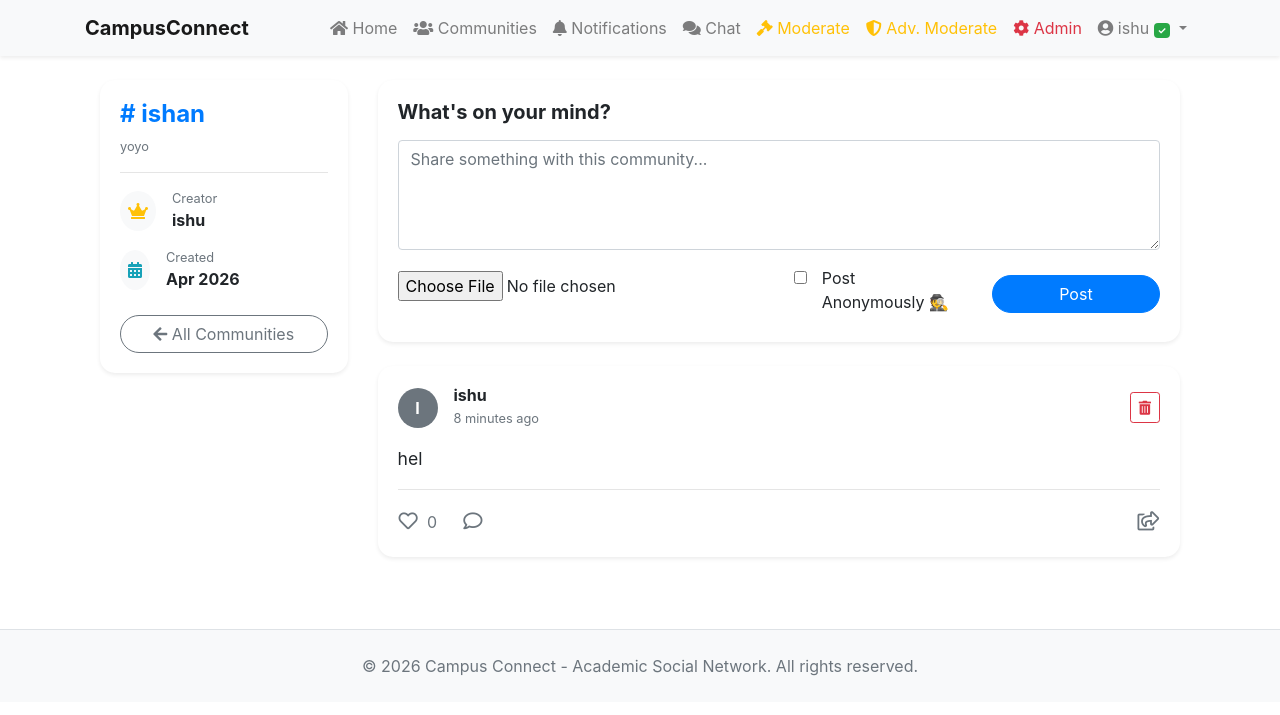
After one commit to Ishannjain/CampusTalk, a Django app: page /community/1/ in a window 1280 px wide. The commit adds this page. Shown: the top 715 px of the page. Run offline with Django 5.2, Linux system fonts and the light colour scheme; a user stored in the database is signed in; data comes from the database, SQL or seed files in the repository; both versions use the stored data as it was after the commit; data that the repository does not hold is empty; some libraries are stand-ins or nearby versions.

Commit message:
communites

```diff
--- a/accounts/forms.py
+++ b/accounts/forms.py
@@ -86,3 +86,24 @@ class ContentReportForm(forms.ModelForm):
                 }
             ),
         }
+
+from .models import Community, CommunityPost
+
+class CommunityForm(forms.ModelForm):
+    class Meta:
+        model = Community
+        fields = ['name', 'description']
+        widgets = {
+            'name': forms.TextInput(attrs={'class': 'form-control', 'placeholder': 'Community Name'}),
+            'description': forms.Textarea(attrs={'class': 'form-control', 'rows': 3, 'placeholder': 'What is this community about?'}),
+        }
+
+class CommunityPostForm(forms.ModelForm):
+    class Meta:
+        model = CommunityPost
+        fields = ['content', 'image', 'is_anonymous']
+        widgets = {
+            'content': forms.Textarea(attrs={'class': 'form-control', 'rows': 4, 'placeholder': 'Share something with this community...'}),
+            'image': forms.FileInput(attrs={'class': 'form-control-file'}),
+            'is_anonymous': forms.CheckboxInput(attrs={'class': 'form-check-input'}),
+        }
--- /dev/null
+++ b/accounts/templates/accounts/community_detail.html
@@ -0,0 +1,137 @@
+{% extends "accounts/layout.html" %}
+{% block body %}
+<div class="container mt-4">
+    <div class="row">
+        <!-- Sidebar: Community Info -->
+        <div class="col-md-3 mb-4">
+            <div class="card border-0 shadow-sm sticky-top" style="top: 20px; border-radius: 15px;">
+                <div class="card-body">
+                    <h4 class="text-primary font-weight-bold"># {{ community.name }}</h4>
+                    <p class="text-muted small">{{ community.description }}</p>
+                    <hr>
+                    <div class="d-flex align-items-center mb-3">
+                        <div class="bg-light rounded-circle p-2 mr-3">
+                            <i class="fas fa-crown text-warning"></i>
+                        </div>
+                        <div>
+                            <small class="text-muted d-block">Creator</small>
+                            <span class="font-weight-bold">{{ community.creator.username }}</span>
+                        </div>
+                    </div>
+                    <div class="d-flex align-items-center">
+                        <div class="bg-light rounded-circle p-2 mr-3">
+                            <i class="fas fa-calendar-alt text-info"></i>
+                        </div>
+                        <div>
+                            <small class="text-muted d-block">Created</small>
+                            <span class="font-weight-bold">{{ community.created_at|date:"M Y" }}</span>
+                        </div>
+                    </div>
+                    <a href="{% url 'community_list' %}" class="btn btn-outline-secondary btn-block mt-4" style="border-radius: 20px;">
+                        <i class="fas fa-arrow-left"></i> All Communities
+                    </a>
+                </div>
+            </div>
+        </div>
+
+        <!-- Main Content: Posts -->
+        <div class="col-md-9">
+            <!-- Create Post Card -->
+            <div class="card border-0 shadow-sm mb-4" style="border-radius: 15px;">
+                <div class="card-body">
+                    <h5 class="mb-3 font-weight-bold">What's on your mind?</h5>
+                    <form method="post" enctype="multipart/form-data">
+                        {% csrf_token %}
+                        <div class="form-group">
+                            {{ form.content }}
+                        </div>
+                        <div class="row align-items-center">
+                            <div class="col-md-6">
+                                <div class="custom-file mb-2">
+                                    {{ form.image }}
+                                </div>
+                            </div>
+                            <div class="col-md-3">
+                                <div class="form-check mb-2">
+                                    {{ form.is_anonymous }}
+                                    <label class="form-check-label ml-2" for="{{ form.is_anonymous.id_for_label }}">
+                                        Post Anonymously 🕵️
+                                    </label>
+                                </div>
+                            </div>
+                            <div class="col-md-3">
+                                <button type="submit" class="btn btn-primary btn-block" style="border-radius: 20px;">Post</button>
+                            </div>
+                        </div>
+                    </form>
+                </div>
+            </div>
+
+            <!-- Posts Feed -->
+            <div id="posts-feed">
+                {% for post in posts %}
+                    <div class="card border-0 shadow-sm mb-4" style="border-radius: 15px;">
+                        <div class="card-body">
+                            <div class="d-flex justify-content-between align-items-center mb-3">
+                                <div class="d-flex align-items-center">
+                                    <div class="bg-secondary text-white rounded-circle d-flex align-items-center justify-content-center mr-3" style="width: 40px; height: 40px; font-weight: bold;">
+                                        {% if post.is_anonymous %}?{% else %}{{ post.user.username|make_list|first|upper }}{% endif %}
+                                    </div>
+                                    <div>
+                                        <h6 class="mb-0 font-weight-bold">
+                                            {% if post.is_anonymous %}
+                                                <span class="text-secondary">🕵️ Anonymous User</span>
+                                            {% else %}
+                                                {{ post.user.username }}
+                                            {% endif %}
+                                        </h6>
+                                        <small class="text-muted">{{ post.created_at|timesince }} ago</small>
+                                    </div>
+                                </div>
+                                <div class="dropdown">
+                                    {% if post.user == user or user.is_moderator %}
+                                        <a href="{% url 'delete_post' post.id %}" class="btn btn-sm btn-outline-danger" onclick="return confirm('Delete this post?')">
+                                            <i class="fas fa-trash-alt"></i>
+                                        </a>
+                                    {% endif %}
+                                </div>
+                            </div>
+
+                            <p class="card-text" style="font-size: 1.1rem; line-height: 1.6;">{{ post.content|linebreaksbr }}</p>
+
+                            {% if post.image %}
+                                <div class="mb-3">
+                                    <img src="{{ post.image.url }}" class="img-fluid rounded-lg shadow-sm" style="max-height: 500px; width: 100%; object-fit: cover;" alt="Post Image">
+                                </div>
+                            {% endif %}
+
+                            <hr>
+                            <div class="d-flex align-items-center">
+                                <form action="{% url 'toggle_community_post_like' post.id %}" method="post" class="mr-4">
+                                    {% csrf_token %}
+                                    <button type="submit" class="btn btn-link p-0 text-decoration-none {% if post.is_liked %}text-danger{% else %}text-muted{% endif %}" style="font-size: 1.2rem;">
+                                        <i class="{% if post.is_liked %}fas{% else %}far{% endif %} fa-heart"></i>
+                                        <span class="ml-1" style="font-size: 1rem;">{{ post.likes.count }}</span>
+                                    </button>
+                                </form>
+                                <button class="btn btn-link p-0 text-muted text-decoration-none mr-4" style="font-size: 1.2rem;">
+                                    <i class="far fa-comment"></i>
+                                </button>
+                                <button class="btn btn-link p-0 text-muted text-decoration-none ml-auto" style="font-size: 1.2rem;">
+                                    <i class="far fa-share-square"></i>
+                                </button>
+                            </div>
+                        </div>
+                    </div>
+                {% empty %}
+                    <div class="text-center py-5 bg-white rounded shadow-sm">
+                        <i class="fas fa-ghost fa-3x text-light mb-3"></i>
+                        <h5 class="text-muted">No posts in this community yet.</h5>
+                        <p class="text-muted small">Be the first to spark a conversation!</p>
+                    </div>
+                {% endfor %}
+            </div>
+        </div>
+    </div>
+</div>
+{% endblock %}
--- a/accounts/templates/accounts/layout.html
+++ b/accounts/templates/accounts/layout.html
@@ -28,6 +28,11 @@
                         </a>
                     </li>
                     {% if user.is_authenticated %}
+                        <li class="nav-item">
+                            <a href="{% url 'community_list' %}" class="nav-link">
+                                <i class="fas fa-users"></i> Communities
+                            </a>
+                        </li>
                         <li class="nav-item">
                             <a href="{% url 'notifications' %}" class="nav-link">
                                 <i class="fas fa-bell"></i> Notifications
--- a/accounts/urls.py
+++ b/accounts/urls.py
@@ -38,4 +38,18 @@ urlpatterns = [
 
     path('api/notifications/', api_views.get_unread_notifications, name='api_notifications'), # GET
     path('api/notifications/mark_read/', api_views.get_unread_notifications, name='api_notifications_read'), # POST
+
+    # Community Module
+    path('communities/', views.community_list, name='community_list'),
+    path('community/<int:community_id>/', views.community_detail, name='community_detail'),
+    path('community-post/<int:post_id>/like/', views.toggle_community_post_like, name='toggle_community_post_like'),
+
+    # Content Deletion
+    path('delete-post/<int:post_id>/', views.delete_post, name='delete_post'),
+    path('delete-comment/<int:comment_id>/', views.delete_comment, name='delete_comment'),
+    path('delete-chat/<int:message_id>/', views.delete_chat_message, name='delete_chat_message'),
+
+    # Likes
+    path('post/<int:post_id>/like/', views.toggle_post_like, name='toggle_post_like'),
+    path('comment/<int:comment_id>/like/', views.toggle_comment_like, name='toggle_comment_like'),
 ]
--- a/accounts/views.py
+++ b/accounts/views.py
@@ -11,8 +11,8 @@ from django.shortcuts import get_object_or_404, redirect, render
 from django.urls import reverse
 from django.views.decorators.http import require_http_methods
 
-from .forms import CustomUserCreationForm, LoginForm, PostForm, CommentForm, ChatMessageForm, UserProfileForm
-from .models import User, CommonPost, Comment, ChatMessage, ContentReport, Report
+from .forms import CustomUserCreationForm, LoginForm, PostForm, CommentForm, ChatMessageForm, UserProfileForm, CommunityForm, CommunityPostForm
+from .models import User, CommonPost, Comment, ChatMessage, ContentReport, Report, Community, CommunityPost, CommunityPostLike, PostLike, CommentLike
 from .decorators import admin_required, moderator_required, can_post, can_moderate
 
 
@@ -469,3 +469,128 @@ def manage_user(request, user_id):
         messages.success(request, f'{user.username} has been warned.')
 
     return redirect('admin_panel')
+
+# ============================================================================
+# COMMUNITY MODULE VIEWS
+# ============================================================================
+
+@login_required
+def community_list(request):
+    communities = Community.objects.all().annotate(post_count=Count('posts'))
+    if request.method == 'POST':
+        form = CommunityForm(request.POST)
+        if form.is_valid():
+            community = form.save(commit=False)
+            community.creator = request.user
+            community.save()
+            messages.success(request, f'Community "{community.name}" created!')
+            return redirect('community_list')
+    else:
+        form = CommunityForm()
+
+    return render(request, 'accounts/community_list.html', {
+        'communities': communities,
+        'form': form
+    })
+
+@login_required
+def community_detail(request, community_id):
+    community = get_object_or_404(Community, pk=community_id)
+    posts = community.posts.all().prefetch_related('likes')
+
+    # Check if current user liked each post
+    for post in posts:
+        post.is_liked = post.likes.filter(user=request.user).exists()
+
+    if request.method == 'POST':
+        form = CommunityPostForm(request.POST, request.FILES)
+        if form.is_valid():
+            post = form.save(commit=False)
+            post.user = request.user
+            post.community = community
+            post.save()
+            messages.success(request, 'Posted to community!')
+            return redirect('community_detail', community_id=community.id)
+    else:
+        form = CommunityPostForm()
+
+    return render(request, 'accounts/community_detail.html', {
+        'community': community,
+        'posts': posts,
+        'form': form
+    })
+
+@login_required
+@require_http_methods(['POST'])
+def toggle_community_post_like(request, post_id):
+    post = get_object_or_404(CommunityPost, pk=post_id)
+    like, created = CommunityPostLike.objects.get_or_create(user=request.user, post=post)
+
+    if not created:
+        like.delete()
+        action = 'unliked'
+    else:
+        action = 'liked'
+
+    if request.headers.get('X-Requested-With') == 'XMLHttpRequest':
+        return JsonResponse({'status': 'success', 'action': action, 'likes_count': post.likes.count()})
+
+    return HttpResponseRedirect(request.META.get('HTTP_REFERER', reverse('community_list')))
+
+# ============================================================================
+# CONTENT DELETION VIEWS
+# ============================================================================
+
+@login_required
+def delete_post(request, post_id):
+    post = get_object_or_404(CommonPost, pk=post_id)
+    if post.author == request.user or request.user.is_moderator():
+        post.delete()
+        messages.success(request, 'Post deleted successfully.')
+    else:
+        messages.error(request, 'You do not have permission to delete this post.')
+    return redirect('index')
+
+@login_required
+def delete_comment(request, comment_id):
+    comment = get_object_or_404(Comment, pk=comment_id)
+    if comment.author == request.user or request.user.is_moderator():
+        comment.delete()
+        messages.success(request, 'Comment deleted successfully.')
+    else:
+        messages.error(request, 'You do not have permission to delete this comment.')
+    return redirect('index')
+
+@login_required
+@require_http_methods(['POST'])
+def toggle_post_like(request, post_id):
+    post = get_object_or_404(CommonPost, pk=post_id)
+    like, created = PostLike.objects.get_or_create(user=request.user, post=post)
+    if not created:
+        like.delete()
+        action = 'unliked'
+    else:
+        action = 'liked'
+    return HttpResponseRedirect(request.META.get('HTTP_REFERER', reverse('index')))
+
+@login_required
+@require_http_methods(['POST'])
+def toggle_comment_like(request, comment_id):
+    comment = get_object_or_404(Comment, pk=comment_id)
+    like, created = CommentLike.objects.get_or_create(user=request.user, comment=comment)
+    if not created:
+        like.delete()
+        action = 'unliked'
+    else:
+        action = 'liked'
+    return HttpResponseRedirect(request.META.get('HTTP_REFERER', reverse('index')))
+
+@login_required
+def delete_chat_message(request, message_id):
+    message = get_object_or_404(ChatMessage, pk=message_id)
+    if message.sender == request.user or request.user.is_moderator():
+        message.delete()
+        messages.success(request, 'Message deleted.')
+    else:
+        messages.error(request, 'Permission denied.')
+    return HttpResponseRedirect(request.META.get('HTTP_REFERER', reverse('common_chat')))
```
Also changed, not shown: accounts/models.py (+58 -0 lines), accounts/templates/accounts/common_chat.html (+7 -1 lines), accounts/templates/accounts/community_list.html (added, +51 -0 lines), accounts/templates/accounts/create_community_post.html (added, +47 -0 lines), accounts/templates/accounts/index.html (+34 -0 lines), accounts/migrations/0007_community_communitypost_communitypostlike.py (added), accounts/migrations/0008_commentlike_postlike.py (added), db.sqlite3, post_images/photo.jpeg (added).
